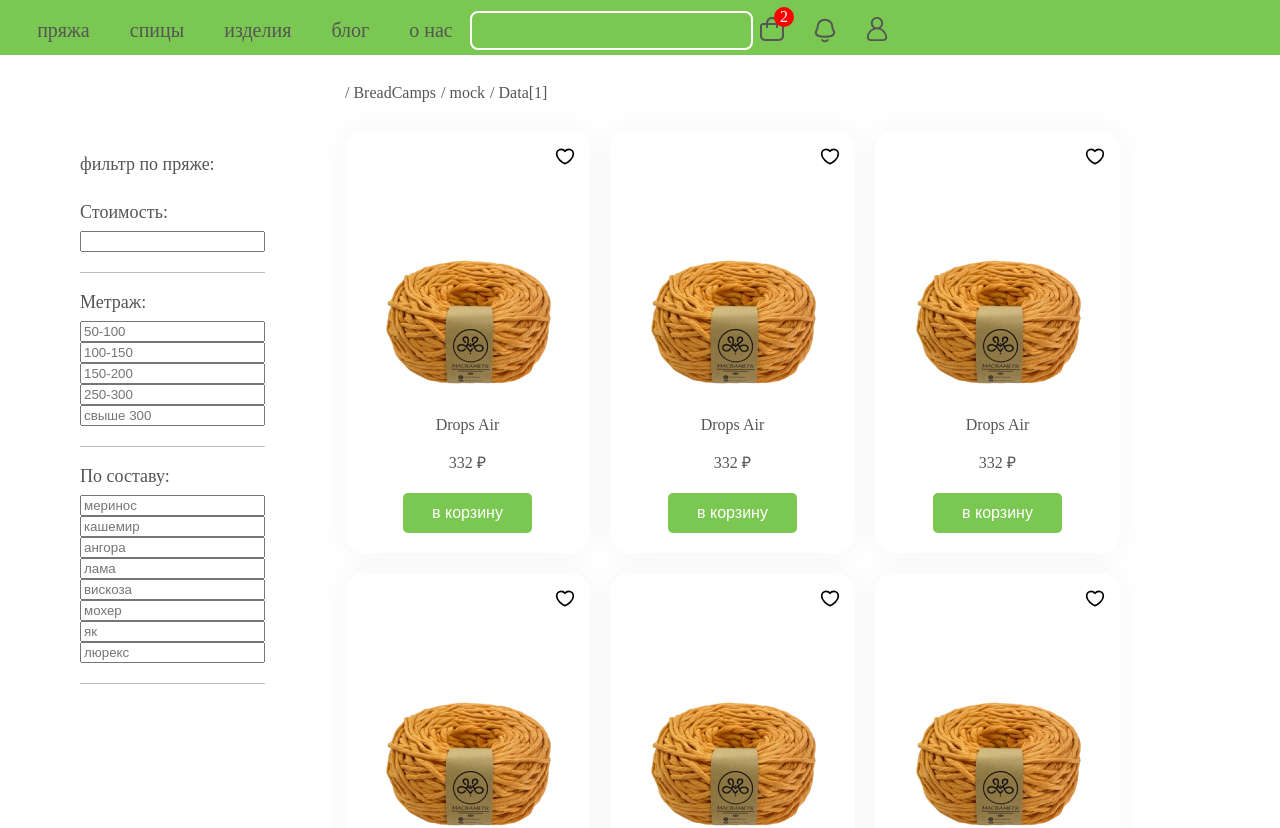
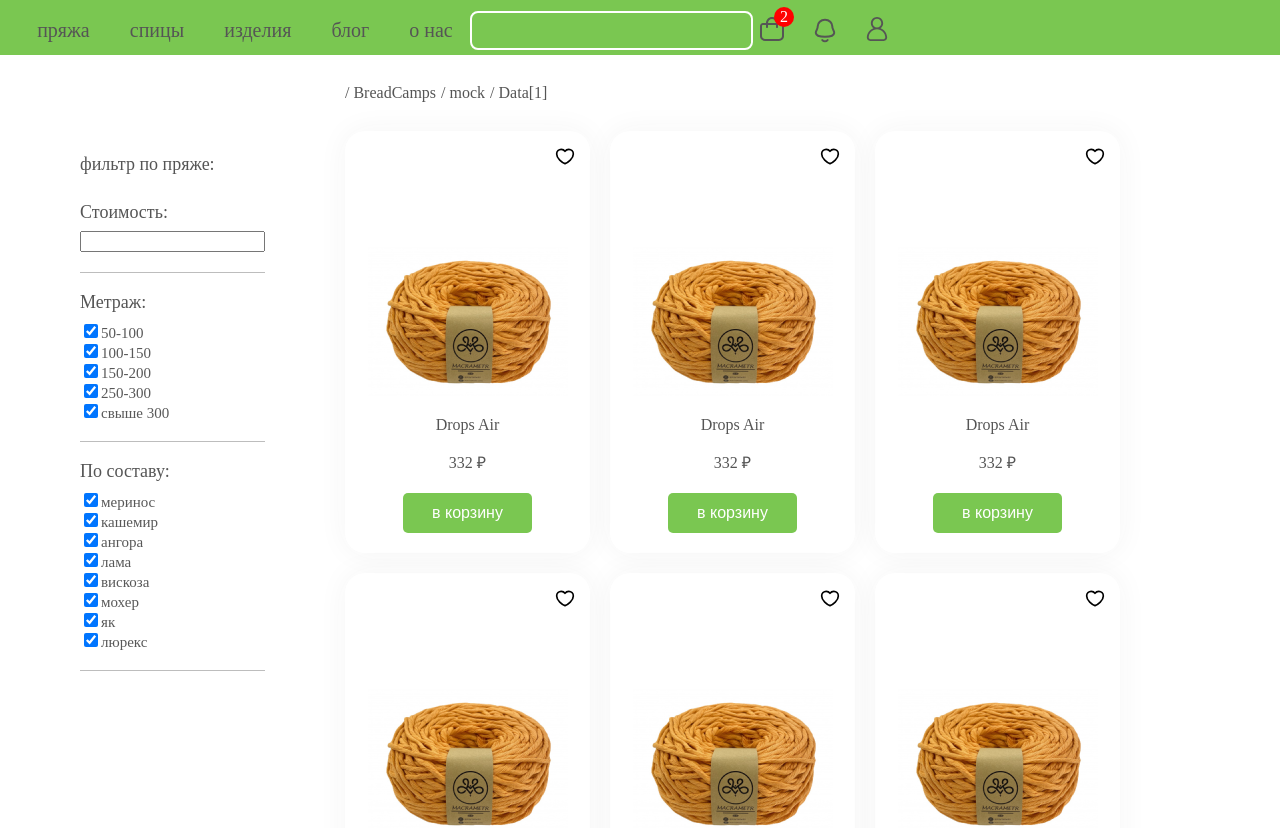
Before and after one commit to NikolayN-ru/store-project, a React (Create React App) app: page / in a window 1280 px wide. Shown: the top 828 px of the page. Built offline with nearby package versions, Linux system fonts and the light colour scheme.

Commit message:
Стилизиация чекбоксов

```diff
--- a/src/components/main/filterBlock/filterBlock.styled.ts
+++ b/src/components/main/filterBlock/filterBlock.styled.ts
@@ -49,6 +49,15 @@
 
 export const InputCheckbox = styled('input')`
   & {
+    width: 14px;
+    height: 14px;
+    border: 1px solid black;
+		border-radius: 4px;
+    outline: none;
     /* type: checkbox; */
   }
+
+  &:active {
+    background-color: cornflowerblue;
+  }
 `
--- a/src/components/main/filterBlock/filterBlock.tsx
+++ b/src/components/main/filterBlock/filterBlock.tsx
@@ -1,5 +1,5 @@
-import React, { FC } from "react"
-import { FilterBlockWrapper, FilterCoast, FilterCompound, HeaderBlock, Input, InputCheckbox } from "./filterBlock.styled";
+import React, {FC} from "react"
+import {FilterBlockWrapper, FilterCoast, FilterCompound, HeaderBlock, Input, InputCheckbox} from "./filterBlock.styled";
 
 const state = ["меринос", "кашемир", "ангора", "лама", "вискоза", "мохер", "як", "люрекс"]
 const stateMetr = ["50-100", "100-150", "150-200", "250-300", "свыше 300"]
@@ -14,7 +14,7 @@
 				<HeaderBlock>
 					Стоимость:
 				</HeaderBlock>
-                <Input />
+				<Input/>
 			</FilterCoast>
 
 			<FilterCoast>
@@ -23,7 +23,10 @@
 				</HeaderBlock>
 				{stateMetr.map((item, id) => {
 					return (
-                        <InputCheckbox key={id} placeholder={item} />
+						<label style={{display: 'block', fontSize: 15, color: 'rgba(70,70,70,.9)'}}>
+							<InputCheckbox key={id} placeholder={item} type={'checkbox'} checked={true}/>
+							{item}
+						</label>
 					)
 				})}
 			</FilterCoast>
@@ -34,7 +37,10 @@
 				</HeaderBlock>
 				{state.map((item, id) => {
 					return (
-                        <InputCheckbox key={id} placeholder={item} />
+						<label style={{display: 'block', fontSize: 15, color: 'rgba(70,70,70,.9)'}}>
+							<InputCheckbox key={id} placeholder={item} type={'checkbox'} checked={true}/>
+							{item}
+						</label>
 					)
 				})}
 			</FilterCompound>
```
Lines whose indentation alone changed are shown as unchanged.
